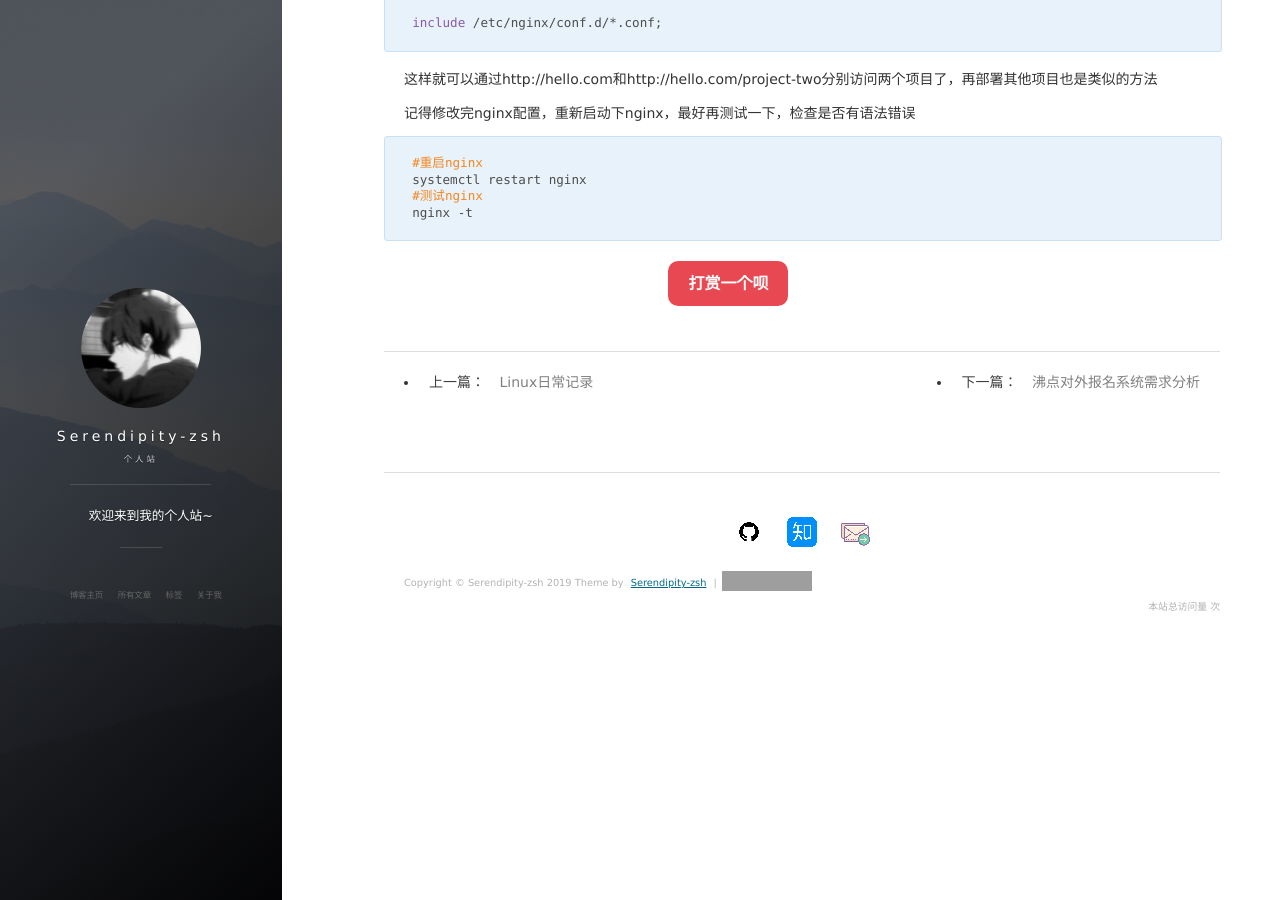
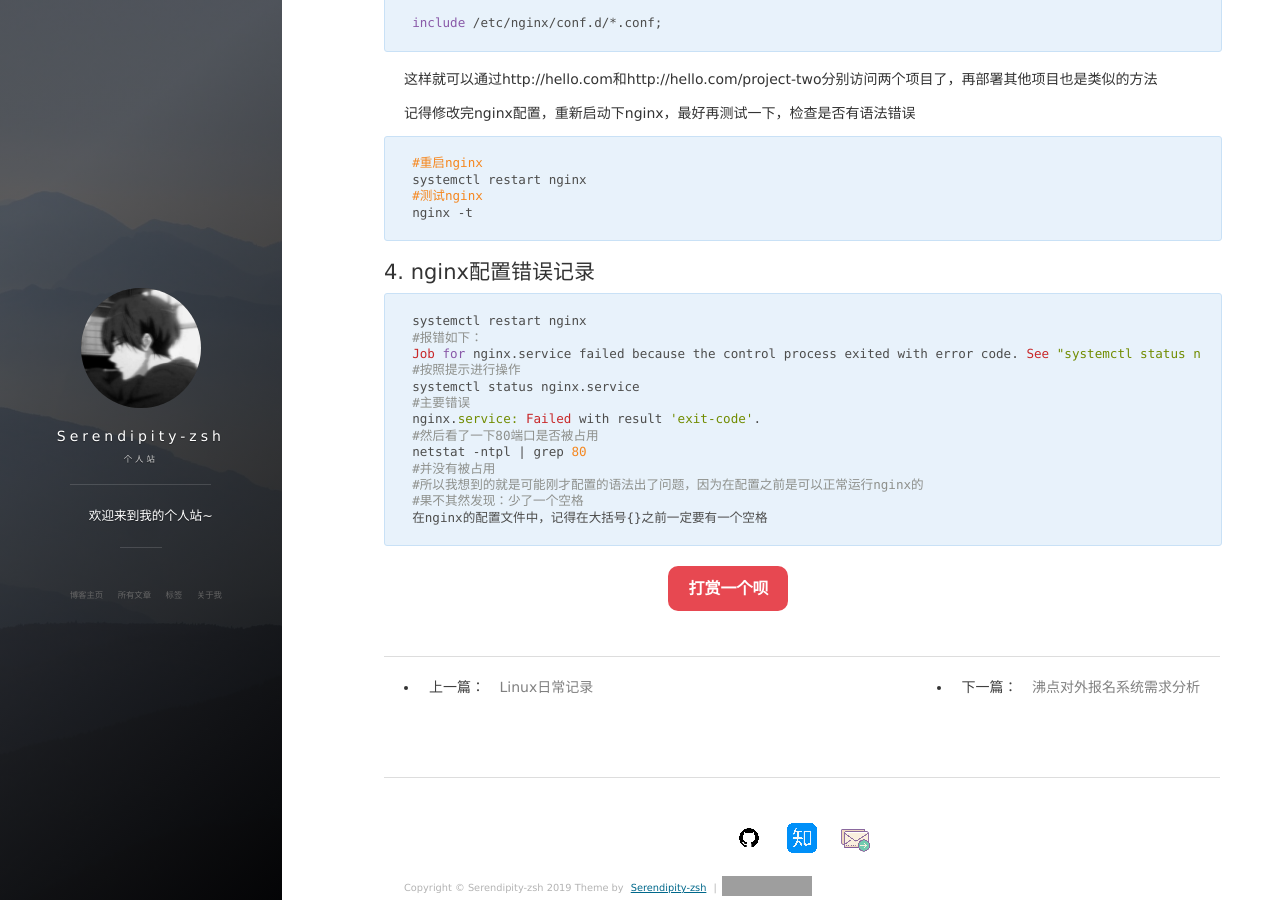
Before and after one commit to Serendipity-zsh/Serendipity-zsh.github.io, a Jekyll site: the page built from _posts/2019-08-28-Nginx学习记录.md, in a window 1280 px wide and 900 px high, scrolled down 2851 px. Built offline with Jekyll 4.4.1, drawn with Linux system fonts in a browser that asks for light colours; nearby versions of some CDN libraries; comment, search, counter and statistics services are not loaded; grey boxes are pictures that could not be loaded.

Commit message:
feat add nginx错误记录

````diff
--- a/_posts/2019-08-28-Nginx学习记录.md
+++ b/_posts/2019-08-28-Nginx学习记录.md
@@ -175,3 +175,21 @@ systemctl restart nginx
 #测试nginx
 nginx -t
 ```
+
+## 4. nginx配置错误记录
+
+```shell
+systemctl restart nginx
+#报错如下：
+Job for nginx.service failed because the control process exited with error code. See "systemctl status nginx.service" and "journalctl -xe" for details.
+#按照提示进行操作
+systemctl status nginx.service
+#主要错误
+nginx.service: Failed with result 'exit-code'.
+#然后看了一下80端口是否被占用
+netstat -ntpl | grep 80
+#并没有被占用
+#所以我想到的就是可能刚才配置的语法出了问题，因为在配置之前是可以正常运行nginx的
+#果不其然发现：少了一个空格
+在nginx的配置文件中，记得在大括号{}之前一定要有一个空格
+```
````
Also changed, not shown: _posts/2019-09-23-Java学习笔记.md (+1 -0 lines).
